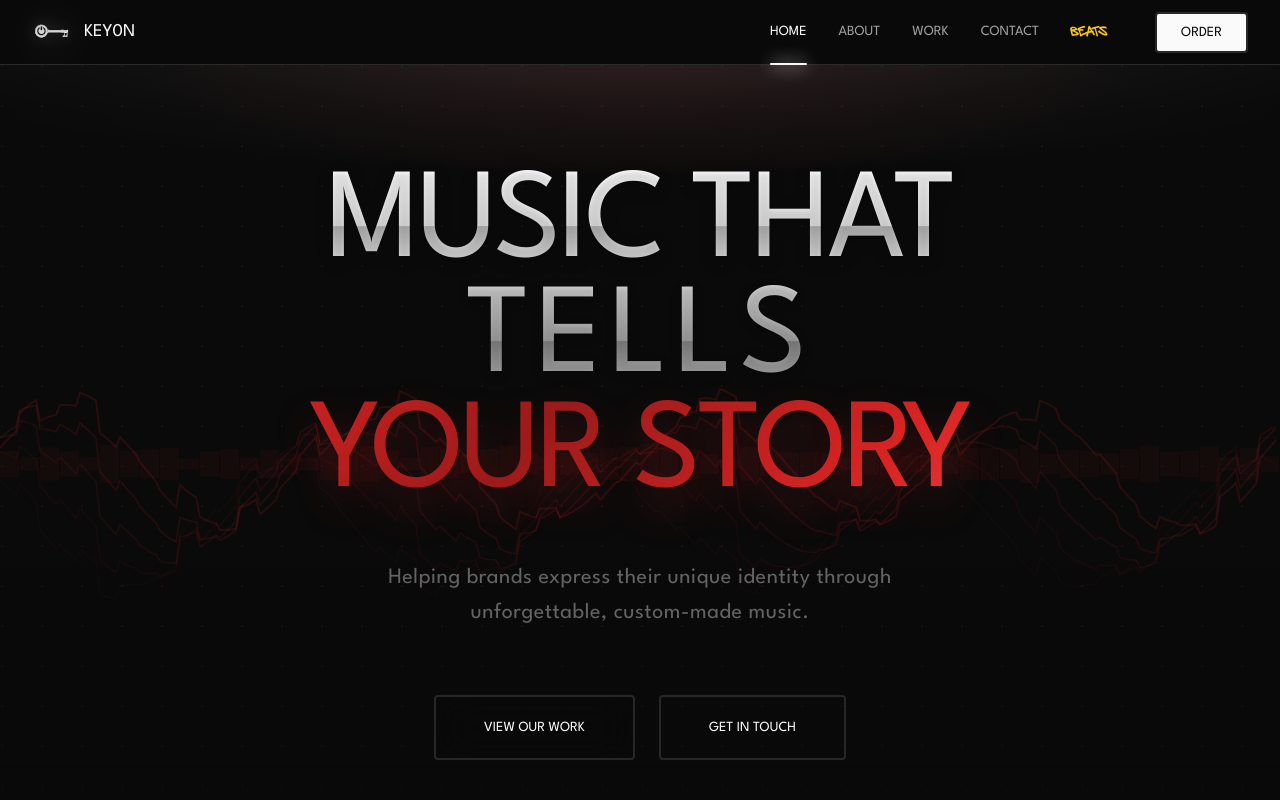
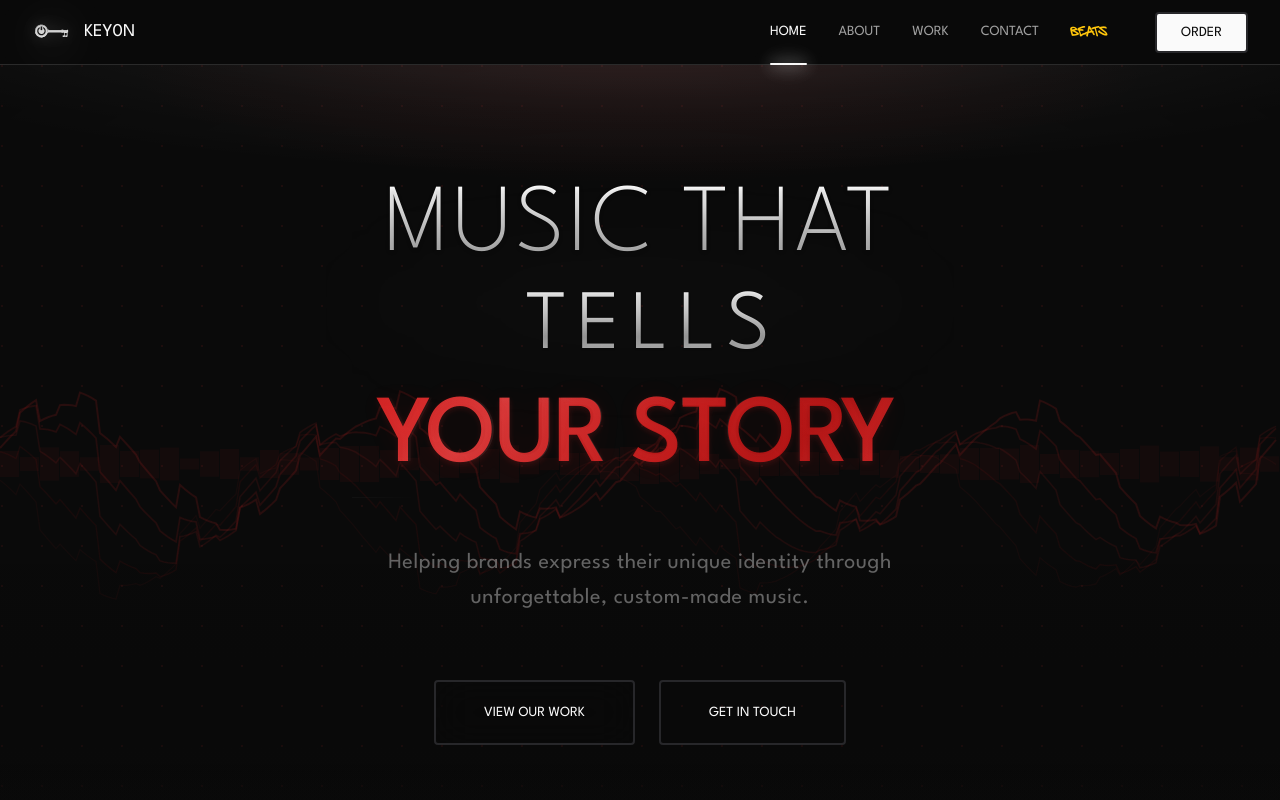
Before and after one commit to Kianhd/Key0n-portfolio, a Next.js app: page / in a window 1280 px wide. Shown: the top 800 px of the page. Built offline with nearby package versions, Linux system fonts and the light colour scheme.

Commit message:
hero changes text style

```diff
--- a/app/components/sections/HeroSection.tsx
+++ b/app/components/sections/HeroSection.tsx
@@ -28,137 +28,196 @@ const HeroSection: React.FC<HeroSectionProps> = ({
         className="gradient-fade-bottom"
       >
         <div className="max-w-6xl mx-auto px-6 sm:px-8 lg:px-12 text-center relative z-10 py-32 sm:py-40">
-          <motion.h1
-            className="text-hero mb-12 relative leading-[0.85]"
+          <motion.div
+            className="mb-16 relative"
             initial={{ opacity: 0 }}
             animate={{ opacity: 1 }}
             transition={{
-              duration: browserOpts.simplifyFramerMotion ? 0.3 : 1,
-              delay: browserOpts.simplifyFramerMotion ? 0 : 0.2,
-              ease: browserOpts.useSimpleEasing ? "easeOut" : [0.4, 0, 0.2, 1],
+              duration: browserOpts.simplifyFramerMotion ? 0.6 : 1.2,
+              delay: browserOpts.simplifyFramerMotion ? 0 : 0.3,
+              ease: browserOpts.useSimpleEasing ? "easeOut" : [0.25, 0.46, 0.45, 0.94],
             }}
             style={{
-              willChange: browserOpts.forceHardwareAcceleration
-                ? "transform, opacity"
-                : "auto",
+              willChange: browserOpts.forceHardwareAcceleration ? "transform, opacity" : "auto",
             }}
           >
-            <motion.span
-              className="relative inline-block font-bold tracking-tight"
-              initial={{
-                opacity: 0,
-                y: browserOpts.simplifyFramerMotion ? 10 : 20,
+            {/* Executive Typography Container */}
+            <div
+              className="relative"
+              style={{
+                fontSize: "clamp(3.2rem, 7.5vw, 7rem)",
+                lineHeight: "0.92",
+                letterSpacing: "-0.015em",
+                fontVariantNumeric: "lining-nums",
+                textRendering: "optimizeLegibility",
+                WebkitFontSmoothing: "antialiased",
+                MozOsxFontSmoothing: "grayscale",
               }}
+            >
+              {/* Subtle background glow for depth */}
+              <div
+                className="absolute inset-0 pointer-events-none"
+                style={{
+                  background: "radial-gradient(ellipse 120% 50% at 50% 40%, rgba(255,255,255,0.02) 0%, transparent 70%)",
+                  filter: "blur(40px)",
+                }}
+              />
+
+              <motion.div
+                className="relative block"
+                initial={{ opacity: 0, y: browserOpts.simplifyFramerMotion ? 8 : 12 }}
                 animate={{ opacity: 1, y: 0 }}
                 transition={{
-                duration: browserOpts.simplifyFramerMotion ? 0.3 : 0.8,
-                delay: browserOpts.simplifyFramerMotion ? 0.05 : 0.3,
-                ease: browserOpts.useSimpleEasing ? "easeOut" : "easeOut",
+                  duration: browserOpts.simplifyFramerMotion ? 0.5 : 0.8,
+                  delay: browserOpts.simplifyFramerMotion ? 0.1 : 0.4,
+                  ease: [0.25, 0.46, 0.45, 0.94],
                 }}
+                style={{ marginBottom: "clamp(0.5rem, 1.5vw, 1.2rem)" }}
+              >
+                <span
+                  className="block"
                   style={{
-                willChange: browserOpts.forceHardwareAcceleration
-                  ? "transform, opacity"
-                  : "auto",
-                background: "linear-gradient(180deg, #fafafa 0%, #e0e0e0 50%, #b0b0b0 51%, #fafafa 100%)",
+                    fontWeight: 275,
+                    letterSpacing: "clamp(0.02em, 0.3vw, 0.08em)",
+                    background: "linear-gradient(180deg, rgba(255, 255, 255, 0.98) 0%, rgba(245, 245, 245, 0.92) 25%, rgba(220, 220, 220, 0.88) 50%, rgba(200, 200, 200, 0.85) 75%, rgba(240, 240, 240, 0.9) 100%)",
                     WebkitBackgroundClip: "text",
                     WebkitTextFillColor: "transparent",
                     backgroundClip: "text",
-                textShadow: "0 2px 4px rgba(0,0,0,0.1)",
-                filter: "drop-shadow(0 4px 8px rgba(0,0,0,0.15)) drop-shadow(0 2px 4px rgba(0,0,0,0.1))",
-                transform: "perspective(1000px) rotateX(5deg)",
-                transformOrigin: "center bottom",
+                    textShadow: "0 2px 4px rgba(0,0,0,0.12), 0 0 30px rgba(255,255,255,0.04)",
+                    filter: "contrast(1.03) brightness(1.02) drop-shadow(0 1px 2px rgba(0,0,0,0.1))",
                   }}
                 >
                   MUSIC THAT
-            </motion.span>
-            <br />
-            <motion.span
-              className="relative inline-block font-bold tracking-wider"
-              initial={{
-                opacity: 0,
-                y: browserOpts.simplifyFramerMotion ? 10 : 20,
-              }}
+                </span>
+              </motion.div>
+
+              <motion.div
+                className="relative block"
+                initial={{ opacity: 0, y: browserOpts.simplifyFramerMotion ? 8 : 12 }}
                 animate={{ opacity: 1, y: 0 }}
                 transition={{
-                duration: browserOpts.simplifyFramerMotion ? 0.3 : 0.8,
-                delay: browserOpts.simplifyFramerMotion ? 0.1 : 0.5,
-                ease: browserOpts.useSimpleEasing ? "easeOut" : "easeOut",
+                  duration: browserOpts.simplifyFramerMotion ? 0.5 : 0.8,
+                  delay: browserOpts.simplifyFramerMotion ? 0.15 : 0.5,
+                  ease: [0.25, 0.46, 0.45, 0.94],
                 }}
                 style={{
-                willChange: browserOpts.forceHardwareAcceleration
-                  ? "transform, opacity"
-                  : "auto",
-                background: "linear-gradient(180deg, #d0d0d0 0%, #a0a0a0 50%, #808080 51%, #c0c0c0 100%)",
+                  marginBottom: "clamp(0.8rem, 2vw, 1.6rem)",
+                  marginLeft: "clamp(0.5rem, 2vw, 2rem)",
+                }}
+              >
+                <span
+                  className="block"
+                  style={{
+                    fontWeight: 350,
+                    fontSize: "0.88em",
+                    letterSpacing: "clamp(0.12em, 0.4vw, 0.18em)",
+                    background: "linear-gradient(180deg, rgba(250, 250, 250, 0.95) 0%, rgba(230, 230, 230, 0.88) 30%, rgba(190, 190, 190, 0.82) 60%, rgba(210, 210, 210, 0.86) 85%, rgba(235, 235, 235, 0.9) 100%)",
                     WebkitBackgroundClip: "text",
                     WebkitTextFillColor: "transparent",
                     backgroundClip: "text",
-                textShadow: "0 2px 4px rgba(0,0,0,0.1)",
-                filter: "drop-shadow(0 3px 6px rgba(0,0,0,0.12)) drop-shadow(0 1px 3px rgba(0,0,0,0.08))",
-                transform: "perspective(1000px) rotateX(3deg)",
-                transformOrigin: "center bottom",
+                    textShadow: "0 1px 3px rgba(0,0,0,0.08), 0 0 25px rgba(255,255,255,0.03)",
+                    textTransform: "uppercase",
+                    filter: "contrast(1.02) brightness(1.01) drop-shadow(0 1px 1px rgba(0,0,0,0.08))",
                   }}
                 >
                   TELLS
-            </motion.span>
-            <br />
+                </span>
+              </motion.div>
+
               {browserOpts.isZenBrowser ? (
-              // Static fallback for Zen Browser to prevent animation issues
+                <div
+                  className="relative block"
+                  style={{
+                    marginLeft: "clamp(-0.5rem, -1vw, -1rem)",
+                  }}
+                >
                   <span
-                className="relative inline-block font-bold tracking-tight"
+                    className="block"
                     style={{
-                  background: "linear-gradient(135deg, #ff6b6b 0%, #dc2626 25%, #991b1b 50%, #dc2626 75%, #ff6b6b 100%)",
+                      fontWeight: 500,
+                      letterSpacing: "-0.01em",
+                      background: "linear-gradient(135deg, rgba(220, 38, 38, 0.95) 0%, rgba(239, 68, 68, 0.88) 25%, rgba(200, 35, 35, 0.92) 50%, rgba(185, 28, 28, 0.9) 75%, rgba(230, 55, 55, 0.93) 100%)",
                       WebkitBackgroundClip: "text",
                       WebkitTextFillColor: "transparent",
                       backgroundClip: "text",
-                  filter: "drop-shadow(0 6px 12px rgba(220, 38, 38, 0.4)) drop-shadow(0 2px 4px rgba(0,0,0,0.2))",
-                  transform: "perspective(1000px) rotateX(8deg) translateZ(20px)",
-                  transformOrigin: "center bottom",
+                      textShadow: "0 2px 6px rgba(220, 38, 38, 0.12), 0 0 30px rgba(220, 38, 38, 0.06)",
+                      filter: "contrast(1.06) saturate(0.96) drop-shadow(0 1px 2px rgba(0,0,0,0.1))",
                     }}
                   >
                     YOUR STORY
                   </span>
+                </div>
               ) : (
-              <motion.span
-                className="relative inline-block font-bold tracking-tight"
+                <motion.div
+                  className="relative block"
                   initial={{
                     opacity: 0,
-                  y: browserOpts.simplifyFramerMotion ? 10 : 20,
-                  ...(browserOpts.disableBlurTransitions
-                    ? {}
-                    : { filter: "blur(4px)" }),
+                    y: browserOpts.simplifyFramerMotion ? 8 : 12,
+                    scale: 0.98,
                   }}
                   animate={{
                     opacity: 1,
                     y: 0,
-                  ...(browserOpts.disableBlurTransitions
-                    ? {}
-                    : { filter: "blur(0px)" }),
+                    scale: 1,
                   }}
                   transition={{
-                  duration: browserOpts.simplifyFramerMotion ? 0.3 : 1.2,
-                  delay: browserOpts.simplifyFramerMotion ? 0.15 : 0.6,
-                  ease: browserOpts.useSimpleEasing ? "easeOut" : "easeOut",
+                    duration: browserOpts.simplifyFramerMotion ? 0.5 : 0.9,
+                    delay: browserOpts.simplifyFramerMotion ? 0.2 : 0.6,
+                    ease: [0.25, 0.46, 0.45, 0.94],
                   }}
                   style={{
-                  willChange: browserOpts.forceHardwareAcceleration
-                    ? "transform, opacity"
-                    : "auto",
-                  background: "linear-gradient(135deg, #ff6b6b 0%, #dc2626 25%, #991b1b 50%, #dc2626 75%, #ff6b6b 100%)",
+                    marginLeft: "clamp(-0.5rem, -1vw, -1rem)",
+                  }}
+                >
+                  <span
+                    className="block relative"
+                    style={{
+                      fontWeight: 500,
+                      letterSpacing: "-0.01em",
+                      background: "linear-gradient(135deg, rgba(220, 38, 38, 0.95) 0%, rgba(239, 68, 68, 0.88) 25%, rgba(200, 35, 35, 0.92) 50%, rgba(185, 28, 28, 0.9) 75%, rgba(230, 55, 55, 0.93) 100%)",
                       WebkitBackgroundClip: "text",
                       WebkitTextFillColor: "transparent",
                       backgroundClip: "text",
-                  backgroundSize: "200% 200%",
-                  animation: "shimmer 3s ease-in-out infinite",
-                  filter: "drop-shadow(0 6px 12px rgba(220, 38, 38, 0.4)) drop-shadow(0 2px 4px rgba(0,0,0,0.2))",
-                  transform: "perspective(1000px) rotateX(8deg) translateZ(20px)",
-                  transformOrigin: "center bottom",
-                  textShadow: "0 20px 40px rgba(220, 38, 38, 0.3)",
+                      textShadow: "0 2px 6px rgba(220, 38, 38, 0.12), 0 0 30px rgba(220, 38, 38, 0.06)",
+                      filter: "contrast(1.06) saturate(0.96) drop-shadow(0 1px 2px rgba(0,0,0,0.1))",
                     }}
                   >
                     YOUR STORY
-              </motion.span>
+                    {/* Premium metallic highlight effect */}
+                    <span
+                      className="absolute inset-0 block"
+                      style={{
+                        background: "linear-gradient(135deg, transparent 0%, rgba(255,255,255,0.12) 35%, rgba(255,255,255,0.18) 50%, rgba(255,255,255,0.08) 65%, transparent 100%)",
+                        WebkitBackgroundClip: "text",
+                        WebkitTextFillColor: "transparent",
+                        backgroundClip: "text",
+                        opacity: 0.7,
+                        mixBlendMode: "overlay",
+                      }}
+                    >
+                      YOUR STORY
+                    </span>
+                  </span>
+                </motion.div>
               )}
-          </motion.h1>
+
+              {/* Executive accent line */}
+              <motion.div
+                className="absolute -bottom-4 left-0"
+                initial={{ width: 0, opacity: 0 }}
+                animate={{ width: "clamp(2rem, 8vw, 4rem)", opacity: 0.15 }}
+                transition={{
+                  duration: browserOpts.simplifyFramerMotion ? 0.6 : 1.2,
+                  delay: browserOpts.simplifyFramerMotion ? 0.3 : 0.9,
+                  ease: [0.25, 0.46, 0.45, 0.94],
+                }}
+                style={{
+                  height: "1px",
+                  background: "linear-gradient(90deg, rgba(255,255,255,0.2) 0%, transparent 100%)",
+                }}
+              />
+            </div>
+          </motion.div>
           <motion.p
             className="text-body-large text-muted/60 mb-16 max-w-xl mx-auto leading-relaxed font-normal tracking-wide"
             initial={{ opacity: 0 }}
```
Lines whose indentation alone changed are shown as unchanged.
